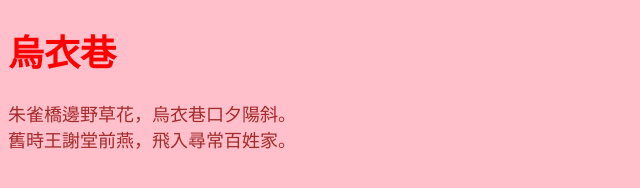
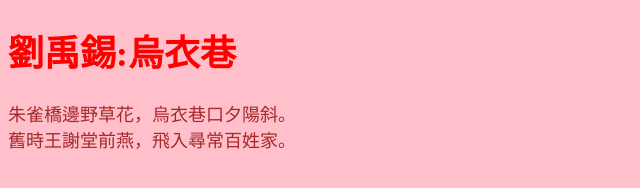
Before and after one commit to 41112110/41112110, a plain HTML site: page poem2.html in a window 1280 px wide. Shown: the whole page, without its empty margins (0-640 px from the left). Drawn offline with Linux system fonts and the light colour scheme.

Commit message:
Add files via upload

```diff
--- a/poem2.html
+++ b/poem2.html
@@ -17,7 +17,7 @@
     </style>
 </head>
 <body>
-    <h1>烏衣巷</h1>
+    <h1>劉禹錫:烏衣巷</h1>
     <p>朱雀橋邊野草花，烏衣巷口夕陽斜。<br>
        舊時王謝堂前燕，飛入尋常百姓家。</p>
 </body>
```
Also changed, not shown: poem1.html (+1 -1 lines).
